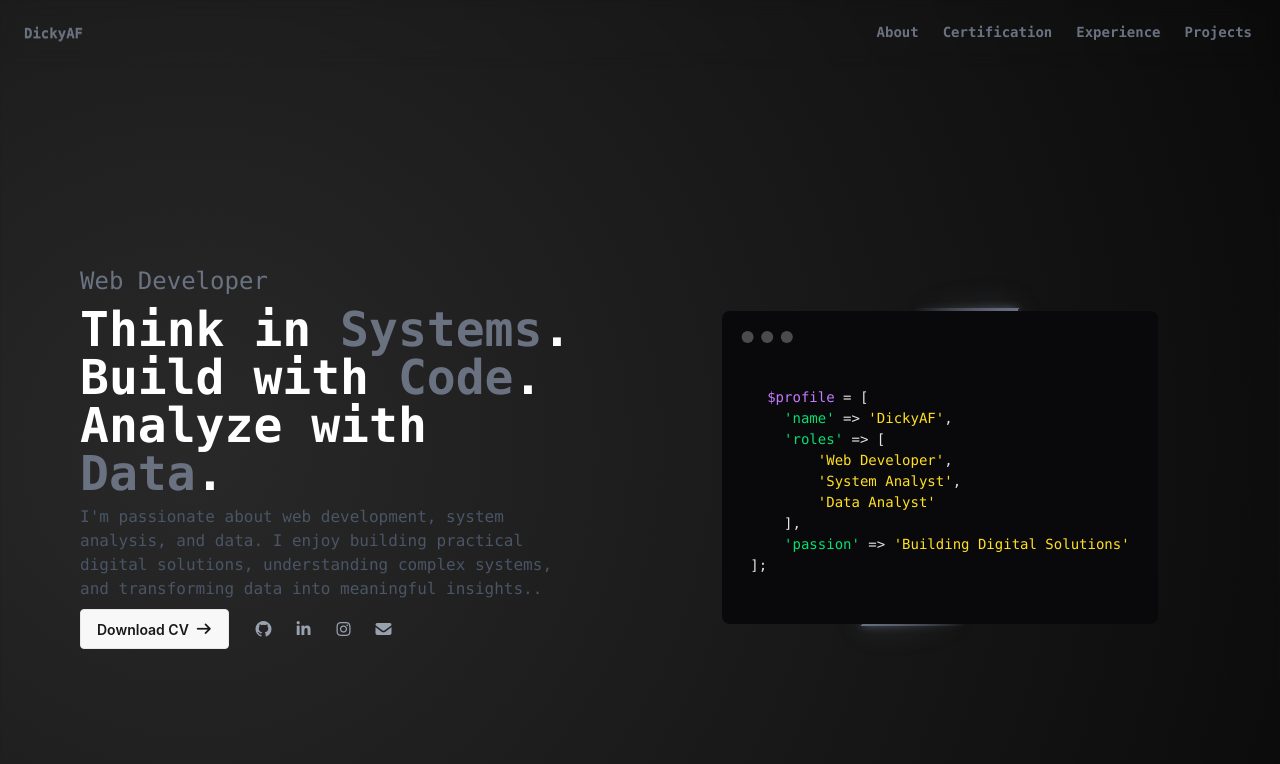
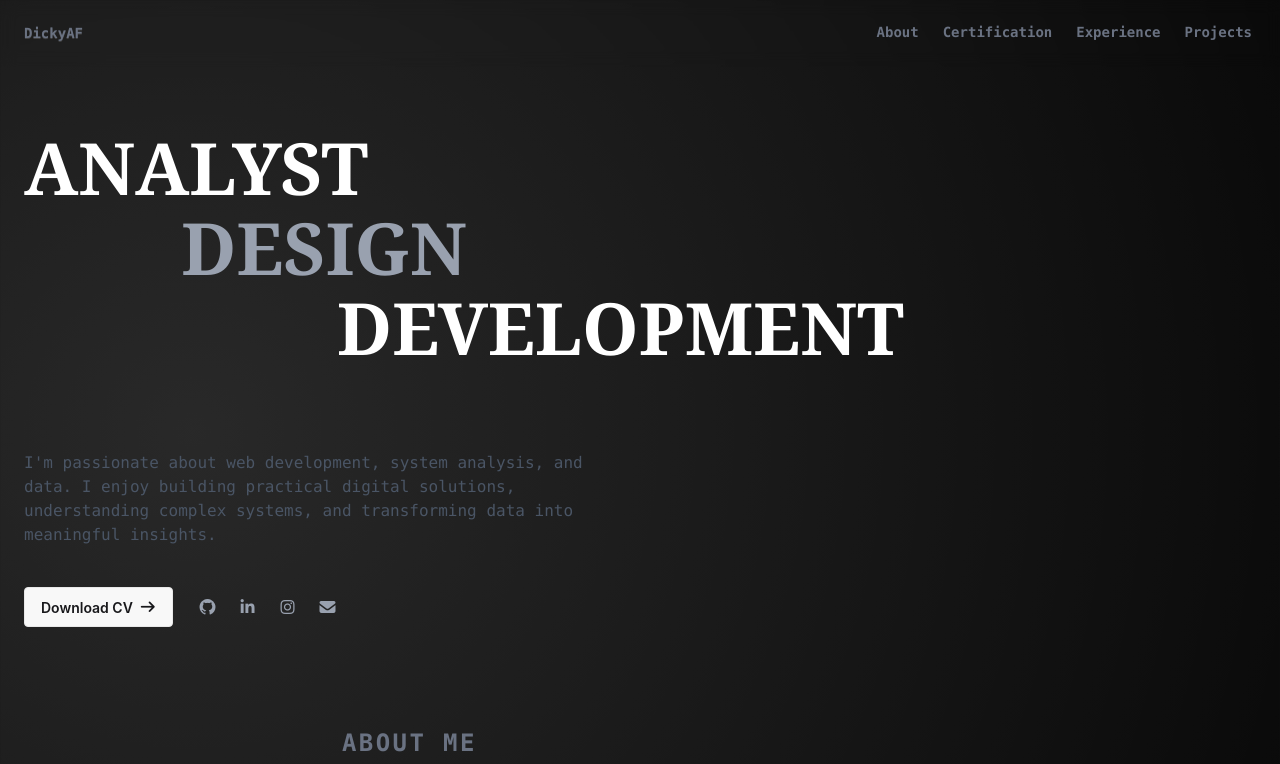
Before and after one commit to Dickygg/web-porto, a website built with Vite: page index.html in a window 1280 px wide. Shown: the top 764 px of the page. Built offline with nearby package versions, Linux system fonts and the light colour scheme; files whose address does not match are found by name.

Commit message:
fix: Hero Section Design

```diff
--- a/src/components/about-section.html
+++ b/src/components/about-section.html
@@ -1,4 +1,4 @@
-<div class="max-w-7xl mx-auto px-6">
+<div class="max-w-7xl mx-auto px-6 overflow-hidden">
   <div
     class="grid grid-cols-1 md:grid-cols-12 gap-6 md:gap-8 lg:gap-10 items-center"
     data-aos="fade-up"
--- a/src/components/hero-section.html
+++ b/src/components/hero-section.html
@@ -1,30 +1,46 @@
-<div class="max-w-8xl mx-auto px-10 inset-x-0">
-  <div class="grid grid-cols-1 lg:grid-cols-2 xl:min-h-screen">
 <div
-      class="flex flex-col items-center justify-center gap-2 mb-5"
+  class="max-w-7xl mx-auto px-4 py-16 sm:px-6 inset-x-0 max-h-full overflow-hidden"
+>
+  <div class="grid grid-cols-1">
+    <div
+      class="w-full flex flex-col items-center justify-center gap-2 mb-5"
       data-aos="fade-up"
       data-aos-duration="1500"
     >
-      <div class="flex flex-col items-center lg:items-start gap-2">
-        <div class="text-2xl font-mono text-gray-500 typewriter">
+      <div class="w-full flex flex-col items-center md:items-start gap-2">
+        <!-- <div class="text-2xl font-mono text-gray-500 typewriter">
           <span id="typewriter"></span>
           <span class="text-transparent">/</span>
+        </div> -->
+        <div
+          class="md:w-150 text-5xl lg:text-7xl text-center md:text-start font-bold text-white font-serif uppercase"
+        >
+          analyst
         </div>
+
         <div
-          class="text-5xl text-center lg:text-left font-bold text-white max-w-130 font-mono"
+          class="md:w-150 text-5xl lg:text-7xl text-center md:text-center font-bold text-gray-400 font-serif uppercase"
         >
-          Think in <span class="text-gray-500">Systems</span>. Build with
-          <span class="text-gray-500">Code</span>. Analyze with
-          <span class="text-gray-500">Data</span>.
+          Design
         </div>
+
         <div
-          class="text-gray-600 hover:text-gray-300 transition text-center lg:text-left max-w-120 font-mono cursor-context-menu"
+          class="md:w-180 lg:w-220 text-5xl lg:text-7xl text-center md:text-end font-bold text-white font-serif uppercase"
+        >
+          development
+        </div>
+        <!-- <hr class="w-full font-bold text-gray-600 my-10" /> -->
+        <div
+          class="w-full flex-col flex justify-center md:justify-between mt-20"
+        >
+          <div
+            class="text-gray-600 hover:text-gray-300 transition text-center justify-center sm:text-left max-w-145 font-mono"
           >
             I'm passionate about web development, system analysis, and data. I
             enjoy building practical digital solutions, understanding complex
-          systems, and transforming data into meaningful insights..
+            systems, and transforming data into meaningful insights.
           </div>
-        <div class="flex items-center justify-between">
+          <div class="flex items-center justify-center lg:justify-start mt-10">
             <a class="btn shadow-none" href="CV_Dicky2026.pdf" target="_blank"
               >Download CV <i class="fa-solid fa-arrow-right"></i>
             </a>
@@ -71,8 +87,9 @@
           </div>
         </div>
       </div>
+    </div>
 
-    <div
+    <!-- <div
       class="flex items-center justify-center"
       data-aos="fade-up"
       data-aos-duration="1500"
@@ -92,6 +109,6 @@
 ];</code></pre>
         </div>
       </div>
+    </div> -->
   </div>
 </div>
-</div>
--- a/src/main.js
+++ b/src/main.js
@@ -110,38 +110,38 @@ init();
 // end navbar
 
 // animation typing
-const words = ["System Analyst", "Web Developer", "Data Analyst"];
-let wordIndex = 0;
-let charIndex = 0;
-let isDeleting = false;
+// const words = ["System Analyst", "Web Developer", "Data Analyst"];
+// let wordIndex = 0;
+// let charIndex = 0;
+// let isDeleting = false;
 
-function type() {
-  const currentWord = words[wordIndex];
-  const el = document.getElementById("typewriter");
+// function type() {
+//   const currentWord = words[wordIndex];
+//   const el = document.getElementById("typewriter");
 
-  if (isDeleting) {
-    el.textContent = currentWord.substring(0, charIndex - 1);
-    charIndex--;
-  } else {
-    el.textContent = currentWord.substring(0, charIndex + 1);
-    charIndex++;
-  }
+//   if (isDeleting) {
+//     el.textContent = currentWord.substring(0, charIndex - 1);
+//     charIndex--;
+//   } else {
+//     el.textContent = currentWord.substring(0, charIndex + 1);
+//     charIndex++;
+//   }
 
-  let speed = isDeleting ? 50 : 100;
+//   let speed = isDeleting ? 50 : 100;
 
-  if (!isDeleting && charIndex === currentWord.length) {
-    speed = 1500; // jeda sebelum mulai hapus
-    isDeleting = true;
-  } else if (isDeleting && charIndex === 0) {
-    isDeleting = false;
-    wordIndex = (wordIndex + 1) % words.length;
-    speed = 300; // jeda sebelum ngetik kata baru
-  }
+//   if (!isDeleting && charIndex === currentWord.length) {
+//     speed = 1500; // jeda sebelum mulai hapus
+//     isDeleting = true;
+//   } else if (isDeleting && charIndex === 0) {
+//     isDeleting = false;
+//     wordIndex = (wordIndex + 1) % words.length;
+//     speed = 300; // jeda sebelum ngetik kata baru
+//   }
 
-  setTimeout(type, speed);
-}
+//   setTimeout(type, speed);
+// }
 
-type();
+// type();
 // end of animation typing
 
 // section work Experince
```
Lines whose indentation alone changed are shown as unchanged.
